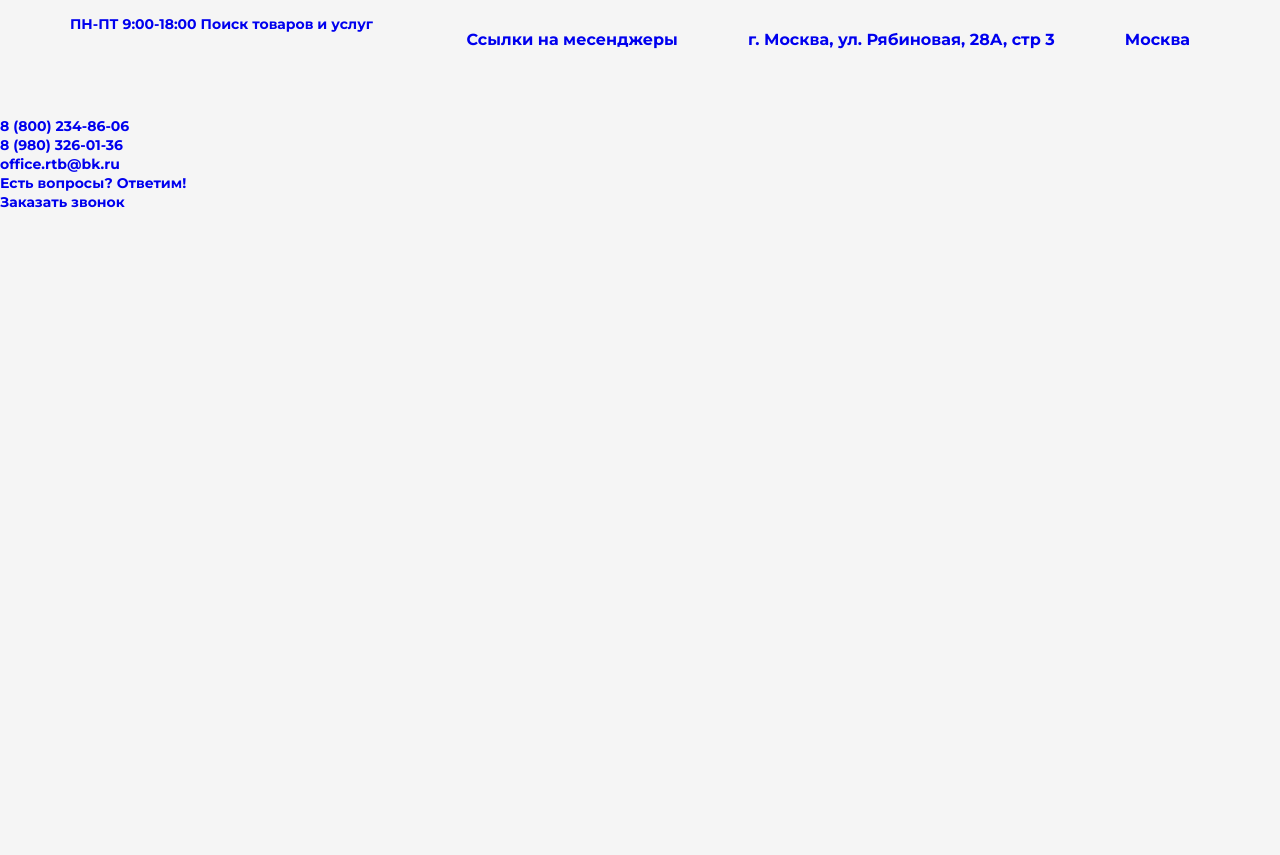
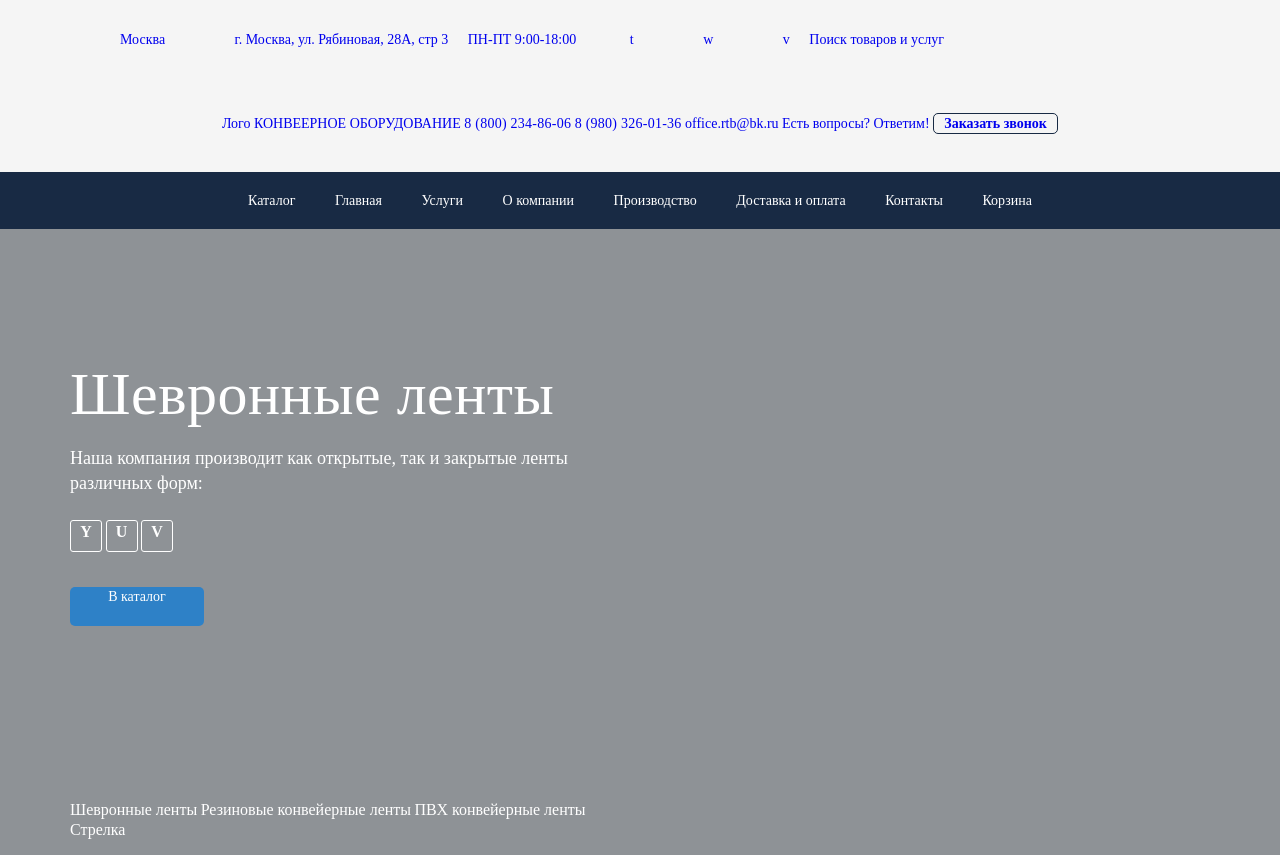
Before and after one commit to StarKiller999/layout_one, a website built with webpack: page src/index.html in a window 1280 px wide. Before the commit the page ends 800 px from the top, so only its background shows below. Built offline with nearby package versions, Linux system fonts and the light colour scheme.

Commit message:
Начал верстку

```diff
--- a/src/index.html
+++ b/src/index.html
@@ -6,7 +6,6 @@
     <meta http-equiv="X-UA-Compatible" content="IE=edge">
     <meta name="viewport" content="width=device-width, initial-scale=1.0">
     <title>Document</title>
-
     <!-- <link rel="icon" href='img/favicon.svg' type='image/svg-xml'>
     <link rel="icon" href='img/favicon.png' type='image/png'> -->
 </head>
@@ -15,33 +14,65 @@
     <header class="header">
         <div class="header__top">
             <div class="container">
-                <a class='header__btn' href="#">Москва</a>
-                <a class='header__btn' href="#">г. Москва, ул. Рябиновая, 28А, стр 3</a>
-                <a href="#">ПН-ПТ 9:00-18:00</a>
-                <a class='header__btn' href="#">Ссылки на месенджеры</a>
-                <a href="#">Поиск товаров и услуг</a>
+                <a class='header__btn city' href="#">Москва</a>
+                <a class='header__btn address' href="#">г. Москва, ул. Рябиновая, 28А, стр 3</a>
+                <a class='work_time' href="#">ПН-ПТ 9:00-18:00</a>
+                <a class='header__btn t' href="#">t</a>
+                <a class='header__btn w' href="#">w</a>
+                <a class='header__btn v' href="#">v</a>
+                <a class='search' href="#">Поиск товаров и услуг</a>
+            </div>
+            <div class="header__content">
+                <div class="container">
+                    <a class='logo' href="#">Лого
+                        <!-- <img src="img/logo.png" alt=""> -->
+                    </a>
+                    <a class='logo_words' href="#">КОНВЕЕРНОЕ ОБОРУДОВАНИЕ</a>
+                    <a class='header__phone' href="tel:88002348606">8 (800) 234-86-06</a>
+                    <a class='header__phone' href="tel:89803260136">8 (980) 326-01-36</a>
+                    <a class='header__mail' href="#">office.rtb@bk.ru</a>
+                    <a class='header__ask-question' href="#">Есть вопросы? Ответим!</a>
+                    <a class='header__order-call' href="#">Заказать звонок</a>
+                </div>
             </div>
         </div>
+        <div class="header__content-inner">
+            <nav class="menu">
+                <ul>
+                    <li><a href='#'>Каталог</a></li>
+                    <li><a href='#'>Главная</a></li>
+                    <li><a href='#'>Услуги</a></li>
+                    <li><a href='#'>О компании</a></li>
+                    <li><a href='#'>Производство</a></li>
+                    <li><a href='#'>Доставка и оплата</a></li>
+                    <li><a href='#'>Контакты</a></li>
+                    <li><a href='#'>Корзина</a></li>
+                </ul>
+            </nav>
+        </div>
+    </header>
+    <section class="slider">
+        <div class="container">
+            <div class="slider__inner">
+                <div class="slider__item">
+                    <div class="slider__item-content">
+                        <div class="slider__title">Шевронные ленты</div>
+                        <div class="slider__text">Наша компания производит как открытые, так и закрытые ленты различных
+                            форм:</div>
+                        <div class="button">Y</div>
+                        <div class="button">U</div>
+                        <div class="button">V</div>
+                        <div class="slider__btn">В каталог</div>
+                        <div class="slider__slider">Шевронные ленты</div>
+                        <div class="slider__slider">Резиновые конвейерные ленты</div>
+                        <div class="slider__slider">ПВХ конвейерные ленты</div>
+                        <div class="arrow_btn">Стрелка</div>
+                    </div>
 
-        <div class="header__content"></div>
-        <div class="container">
+                </div>
+            </div>
         </div>
-        <nav class="menu">
-
-                <a href="#"></a>
-                <ul>
-                    <li><a href="#">
-                            <!-- <img src="img/logo.png" alt=""> -->
-                        </a></li>
-                    <li><a class='menu__phone' href="tel:88002348606">8 (800) 234-86-06</a></li>
-                    <li><a class='menu__phone' href="tel:89803260136">8 (980) 326-01-36</a></li>
-                    <li><a href="#">office.rtb@bk.ru</a></li>
-                    <li><a class='menu__btn' href="#">Есть вопросы? Ответим!</a></li>
-                    <li><a class='menu__btn' href="#">Заказать звонок</a></li>
-                </ul>
-        </nav>
-
-    </header>
+    </section>
     <main>
     </main>
     <footer>
--- a/src/style/_style.scss
+++ b/src/style/_style.scss
@@ -2,30 +2,155 @@
 //     box-sizing: border-box;
 // }
 
-a{
+a {
     text-decoration: none; // убирает подчеркивания у ссылок
     display: inline-block; // строчно-блончый элемент
 }
-ul, li {
+
+ul,
+li {
     list-style: none; // убирает маркеры
     margin: 0;
     padding: 0;
 }
+
 .container {
     max-width: 1140px; // max ширина
     margin: 0 auto; // центрировать
     padding: 15px; // чтобы не прилипал к стенкам планшетов и смартфонов
 }
+
 body {
-    font-family: 'Montserrat';
+    font-family: 'Manrope';
     background-color: $back;
     color: $text;
     font-size: 14px;
     line-height: 19px;
 
 }
+
 .header__btn {
-    float: right;
-    padding: 15px 20px 4px 50px;
+    padding: 15px 16px 4px 50px;
+}
+
+.header__order-call {
+    display: inline-block;
+    width: 123px;
+    height: 19px;
+    top: 72px;
+    left: 1072px;
+
+    font-weight: 600;
+    font-size: 14px;
+    line-height: 19.12px;
+    text-align: center;
+
+    border: 1px solid #182A44;
+    border-radius: 5px;
+}
+
+.header__content {
+    padding: 29.91px 0px 23px;
+}
+
+.header__phone,
+.header__email {
+    letter-spacing: 0.25px;
+}
+
+.header__content {
+    display: flex;
+    justify-content: space-between;
+    flex-direction: column;
+}
+
+
+
+.header__content-inner {
+    background: $back_two;
+    color: #FFFFFF;
+
+    display: flex;
+    justify-content: space-around;
+}
+
+.menu li {
+    display: inline-block;
+}
+
+.menu a {
+    color: #FFFFFF;
+    padding: 19px 18px;
+    font-size: 14px;
+}
+
+.slider {
+    // background-image: url(../img/shev_lent.png);
+    background-repeat: no-repeat;
+    background-size: cover;
+    background-position: center;
+    min-height: 550px;
+    background: #8E9296;
+}
+
+.slider__item {
+    text-align: left;
+    color: #FFFFFF;
+    padding-top: 110px;
+    max-width: 561px;
+    margin: 0;
+}
+
+.slider__title {
+    // text-transform: uppercase; // верхний регистр
+
+    font-size: 60px;
+    line-height: 81.96px;
+    font-weight: 500px;
+    letter-spacing: 0.5px;
+    margin-bottom: 10px;
+
+}
+
+.slider__text {
+    line-height: 25px;
+    font-size: 18px;
+    font-weight: 400px;
+    margin-bottom: 24px;
+
+}
+
+.button {
+
+    display: inline-block;
+    width: 30px;
+    height: 30px;
+    // left: 142px;
+    // top: 468px;
+    font-weight: 600;
+    font-size: 16px;
+    line-height: 22px;
+    text-align: center;
+    // padding: 4px 4px;
+    margin-bottom: 35px;
+
+    border: 1px solid #FFFFFF;
+    border-radius: 3px;
+}
+
+.slider__btn {
+    width: 134px;
+    height: 39px;
+    left: 141px;
+    top: 533px;
+    text-align: center;
+    background: #2E81C7;
+    border-radius: 5px;
+    margin-bottom: 174px;
+}
+
+.slider__slider,
+.arrow_btn {
+    display: inline-block;
     font-size: 16px;
 }
--- a/src/style/_var.scss
+++ b/src/style/_var.scss
@@ -1,2 +1,3 @@
 $back: #F5F5F5;
 $text: #0C0C0C;
+$back_two: #182A44;
```
Also changed, not shown: src/img/5c35823674b7a.jpg (added), src/img/shev_lent.png (added).
